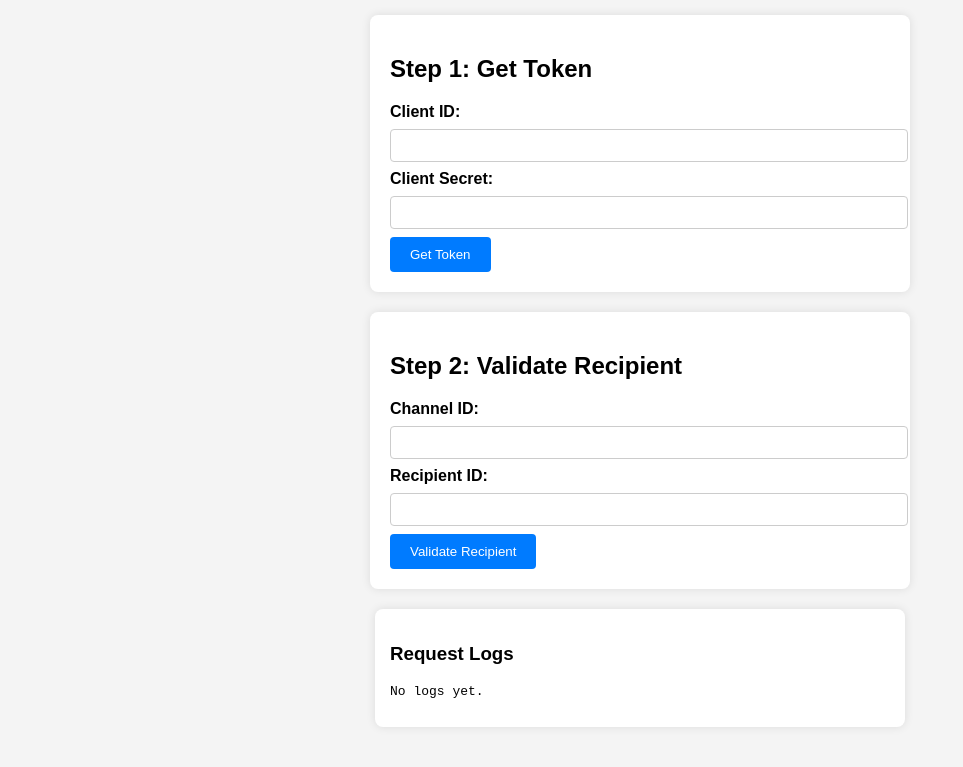
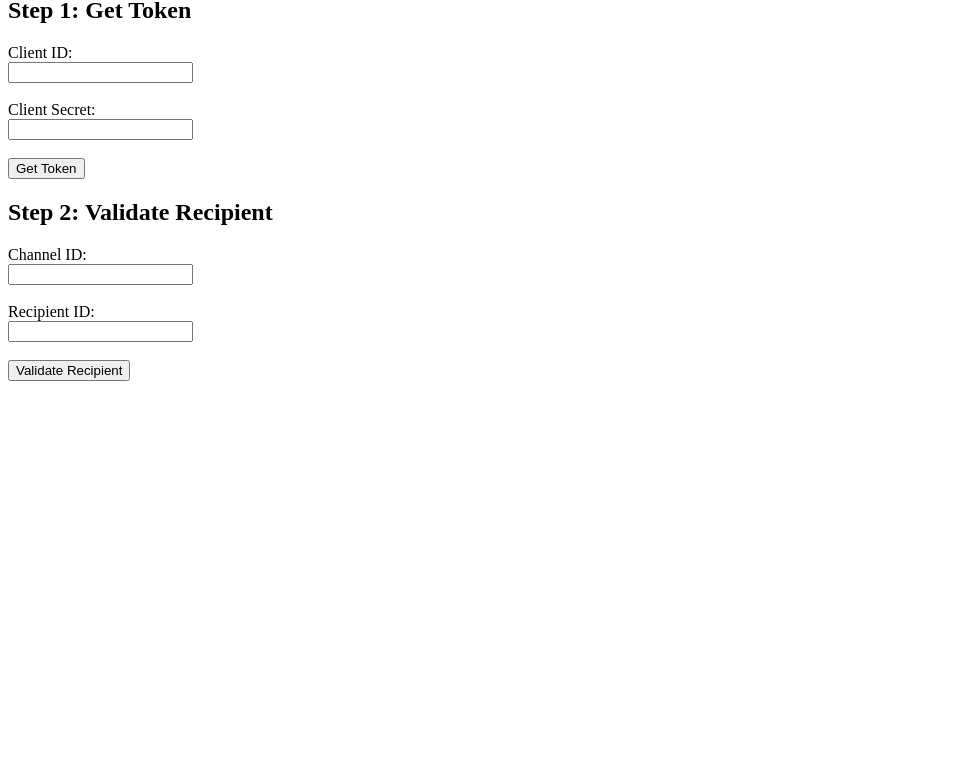
Before and after one commit to suyogpk/chat-byoc-middleware, a website: page public/index.html in a window 1280 px wide. Shown: the part 83-850 px from the top of the page, without its empty margins (0-963 px from the left). After the commit the page ends 800 px from the top, so only its background shows below. Drawn offline with Linux system fonts and the light colour scheme.

Commit message:
Add html file

```diff
--- a/public/index.html
+++ b/public/index.html
@@ -3,112 +3,45 @@
 <html lang="en">
 <head>
     <meta charset="UTF-8">
-    <meta name="viewport" content="width=device-width, initial-scale=1.0">
     <title>BYOC Middleware Validator</title>
-    <style>
-        body {
-            font-family: Arial, sans-serif;
-            margin: 40px;
-            background-color: #f4f4f4;
-        }
-        h1 {
-            text-align: center;
-            color: #333;
-        }
-        form {
-            background: white;
-            padding: 20px;
-            margin-bottom: 20px;
-            border-radius: 8px;
-            box-shadow: 0 0 10px rgba(0,0,0,0.1);
-            max-width: 500px;
-            margin-left: auto;
-            margin-right: auto;
-        }
-        label {
-            font-weight: bold;
-        }
-        input {
-            width: 100%;
-            padding: 8px;
-            margin: 8px 0;
-            border: 1px solid #ccc;
-            border-radius: 4px;
-        }
-        button {
-            background-color: #007bff;
-            color: white;
-            padding: 10px 20px;
-            border: none;
-            border-radius: 4px;
-            cursor: pointer;
-        }
-        button:hover {
-            background-color: #0056b3;
-        }
-        p {
-            text-align: center;
-            font-size: 16px;
-        }
-        #logs {
-            max-width: 500px;
-            margin: 20px auto;
-            background: #fff;
-            padding: 15px;
-            border-radius: 8px;
-            box-shadow: 0 0 10px rgba(0,0,0,0.1);
-        }
-    </style>
 </head>
 <body>
     <h1>BYOC Middleware Validator</h1>
 
+    <h2>Step 1: Get Token</h2>
     <form id="tokenForm">
-        <h2>Step 1: Get Token</h2>
         <label>Client ID:</label><br>
-        <input type="text" id="clientId" required><br>
+        <input type="text" id="clientId" required><br><br>
 
         <label>Client Secret:</label><br>
-        <input type="text" id="clientSecret" required><br>
+        <input type="text" id="clientSecret" required><br><br>
 
         <button type="submit">Get Token</button>
     </form>
 
     <p id="tokenResult"></p>
 
+    <h2>Step 2: Validate Recipient</h2>
     <form id="validateForm">
-        <h2>Step 2: Validate Recipient</h2>
         <label>Channel ID:</label><br>
-        <input type="text" id="channelId" required><br>
+        <input type="text" id="channelId" required><br><br>
 
         <label>Recipient ID:</label><br>
-        <input type="text" id="recipientId" required><br>
+        <input type="text" id="recipientId" required><br><br>
 
         <button type="submit">Validate Recipient</button>
     </form>
 
     <p id="validationResult"></p>
 
-    <div id="logs">
-        <h3>Request Logs</h3>
-        <pre id="logOutput">No logs yet.</pre>
-    </div>
-
     <script>
         let token = '';
-
-        function logMessage(message) {
-            const logOutput = document.getElementById('logOutput');
-            logOutput.textContent += '\n' + message;
-        }
 
         document.getElementById('tokenForm').addEventListener('submit', async (e) => {
             e.preventDefault();
 
             const client_id = document.getElementById('clientId').value;
             const client_secret = document.getElementById('clientSecret').value;
-
-            logMessage('Requesting token...');
 
             const response = await fetch('/1.0/token', {
                 method: 'POST',
@@ -119,13 +52,7 @@
             const data = await response.json();
             token = data.access_token;
 
-            if (response.status === 200) {
-                document.getElementById('tokenResult').innerText = `Access Token: ${token}`;
-                logMessage('Token received successfully.');
-            } else {
-                document.getElementById('tokenResult').innerText = 'Token request failed.';
-                logMessage('Token request failed.');
-            }
+            document.getElementById('tokenResult').innerText = `Access Token: ${token}`;
         });
 
         document.getElementById('validateForm').addEventListener('submit', async (e) => {
@@ -133,8 +60,6 @@
 
             const channelId = document.getElementById('channelId').value;
             const recipientId = document.getElementById('recipientId').value;
-
-            logMessage(`Validating recipient for channel ${channelId}...`);
 
             const response = await fetch(`/1.0/channel/${channelId}/recipients/validation`, {
                 method: 'POST',
@@ -154,10 +79,8 @@
 
             if (response.status === 200) {
                 document.getElementById('validationResult').innerText = 'Recipient is valid!';
-                logMessage('Recipient validation successful.');
             } else {
                 document.getElementById('validationResult').innerText = 'Validation Failed: ' + JSON.stringify(data);
-                logMessage('Recipient validation failed.');
             }
         });
     </script>
```
